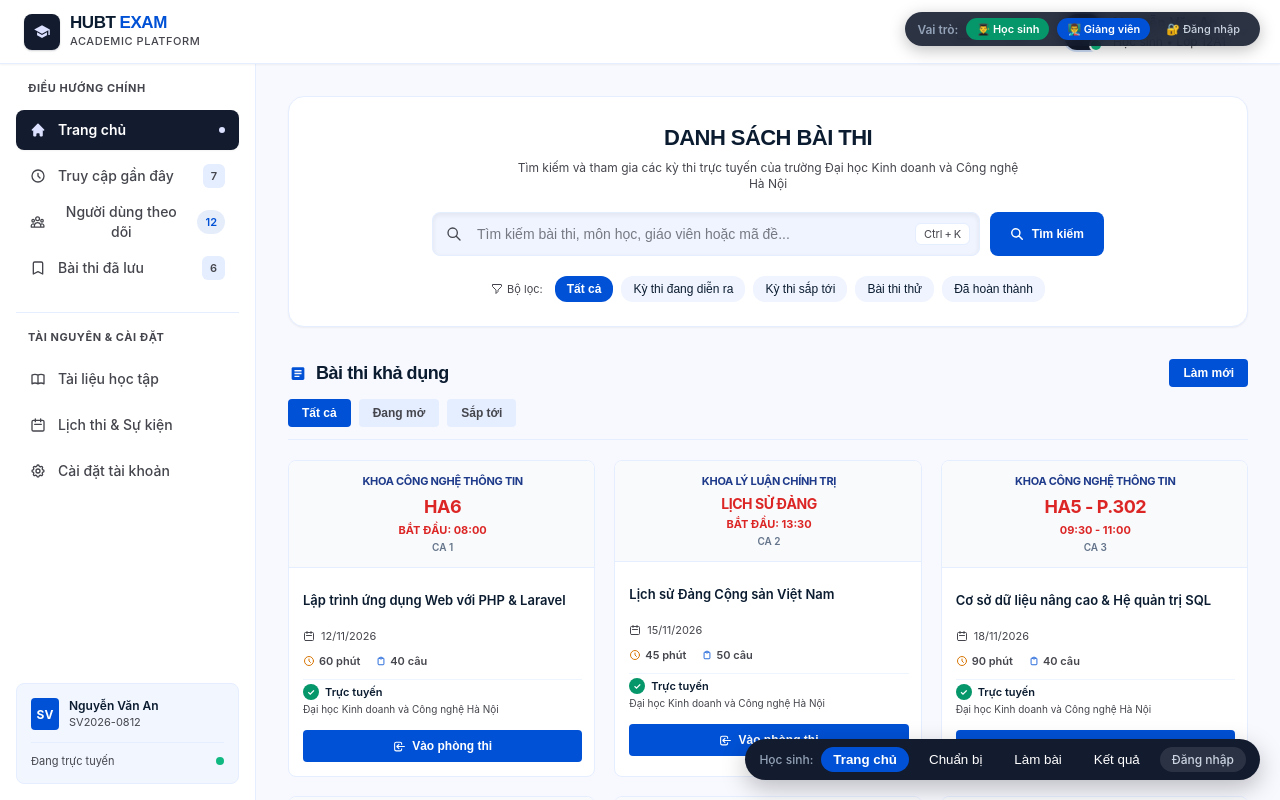
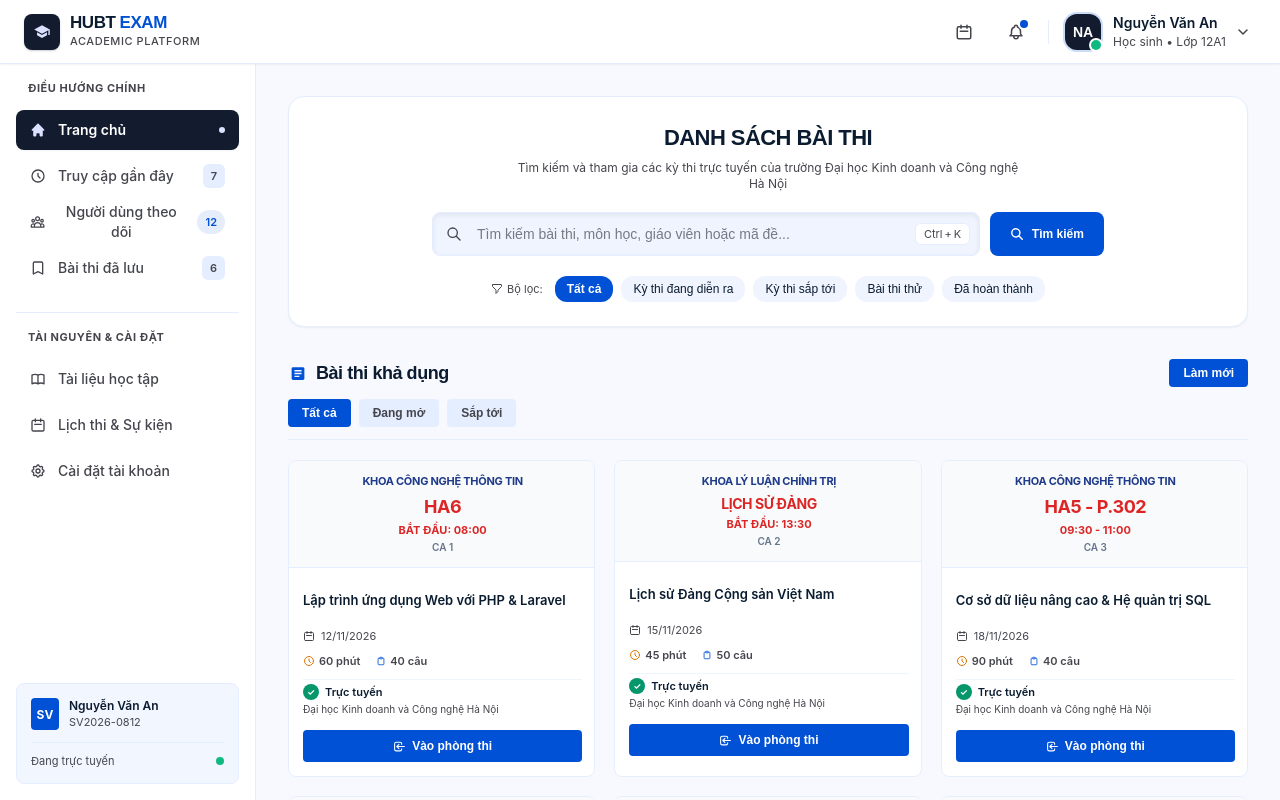
Before and after one commit to Meepo1217/web-thi-online, a React app in the folder frontend/: page /student in a window 1280 px wide. Shown: the top 800 px of the page. Built offline with nearby package versions, Linux system fonts and the light colour scheme; the HTML template or start-up script is replaced by a standard one.

Commit message:
remove: remove floating helper toolbars from App.jsx and StudentPortal.jsx

```diff
--- a/frontend/src/App.jsx
+++ b/frontend/src/App.jsx
@@ -110,68 +110,6 @@ function ConnectionTest() {
 function App() {
   return (
     <BrowserRouter>
-      {/* Thanh chuyển đổi Role nhanh nổi ở góc trên màn hình */}
-      <div style={{
-        position: 'fixed',
-        top: '12px',
-        right: '20px',
-        zIndex: 99999,
-        background: 'rgba(15, 23, 42, 0.88)',
-        backdropFilter: 'blur(8px)',
-        color: '#FFFFFF',
-        padding: '6px 12px',
-        borderRadius: '30px',
-        display: 'flex',
-        alignItems: 'center',
-        gap: '8px',
-        boxShadow: '0 4px 16px rgba(0, 0, 0, 0.25)',
-        fontSize: '12px',
-        fontFamily: "'Inter', sans-serif"
-      }}>
-        <span style={{ color: '#94A3B8', fontWeight: 600 }}>Vai trò:</span>
-        <Link
-          to="/student"
-          style={{
-            color: '#FFFFFF',
-            textDecoration: 'none',
-            padding: '4px 10px',
-            borderRadius: '16px',
-            background: '#059669',
-            fontWeight: 600,
-            fontSize: '11px'
-          }}
-        >
-          👨‍🎓 Học sinh
-        </Link>
-        <Link
-          to="/teacher/dashboard"
-          style={{
-            color: '#FFFFFF',
-            textDecoration: 'none',
-            padding: '4px 10px',
-            borderRadius: '16px',
-            background: '#0051D5',
-            fontWeight: 600,
-            fontSize: '11px'
-          }}
-        >
-          👨‍🏫 Giảng viên
-        </Link>
-        <Link
-          to="/login"
-          style={{
-            color: '#CBD5E1',
-            textDecoration: 'none',
-            padding: '4px 8px',
-            borderRadius: '16px',
-            fontWeight: 500,
-            fontSize: '11px'
-          }}
-        >
-          🔐 Đăng nhập
-        </Link>
-      </div>
-
       <Routes>
         {/* Route xác thực tài khoản chung cho cả Giảng viên và Học sinh / Sinh viên */}
         <Route path="/login" element={<Login />} />
--- a/frontend/src/pages/student/StudentPortal.jsx
+++ b/frontend/src/pages/student/StudentPortal.jsx
@@ -1,5 +1,4 @@
 import { useState } from 'react'
-import { Link } from 'react-router-dom'
 import Header from '../../components/student/Header'
 import Sidebar from '../../components/student/Sidebar'
 import Footer from '../../components/student/Footer'
@@ -115,100 +114,6 @@ export default function StudentPortal() {
         )}
 
       </div>
-
-      {/* Thanh chuyển trang nhanh nội bộ giao diện sinh viên */}
-      <div style={{
-        position: 'fixed',
-        bottom: '20px',
-        right: '20px',
-        zIndex: 9998,
-        background: '#131B2E',
-        color: '#FFFFFF',
-        padding: '8px 14px',
-        borderRadius: '30px',
-        display: 'flex',
-        alignItems: 'center',
-        gap: '8px',
-        boxShadow: '0 8px 24px rgba(0, 0, 0, 0.25)',
-        fontSize: '12px',
-        fontFamily: "'Inter', sans-serif"
-      }}>
-        <span style={{ color: '#94A3B8', fontWeight: 500 }}>Học sinh:</span>
-        <button
-          onClick={() => setCurrentPage('dashboard')}
-          style={{
-            background: currentPage === 'dashboard' ? '#0051D5' : 'transparent',
-            color: '#FFFFFF',
-            border: 'none',
-            padding: '5px 12px',
-            borderRadius: '20px',
-            cursor: 'pointer',
-            fontWeight: currentPage === 'dashboard' ? 600 : 400,
-            transition: 'all 0.15s'
-          }}
-        >
-          Trang chủ
-        </button>
-        <button
-          onClick={() => setCurrentPage('prep')}
-          style={{
-            background: currentPage === 'prep' ? '#0051D5' : 'transparent',
-            color: '#FFFFFF',
-            border: 'none',
-            padding: '5px 12px',
-            borderRadius: '20px',
-            cursor: 'pointer',
-            fontWeight: currentPage === 'prep' ? 600 : 400,
-            transition: 'all 0.15s'
-          }}
-        >
-          Chuẩn bị
-        </button>
-        <button
-          onClick={() => setCurrentPage('exam')}
-          style={{
-            background: currentPage === 'exam' ? '#0051D5' : 'transparent',
-            color: '#FFFFFF',
-            border: 'none',
-            padding: '5px 12px',
-            borderRadius: '20px',
-            cursor: 'pointer',
-            fontWeight: currentPage === 'exam' ? 600 : 400,
-            transition: 'all 0.15s'
-          }}
-        >
-          Làm bài
-        </button>
-        <button
-          onClick={() => setCurrentPage('result')}
-          style={{
-            background: currentPage === 'result' ? '#0051D5' : 'transparent',
-            color: '#FFFFFF',
-            border: 'none',
-            padding: '5px 12px',
-            borderRadius: '20px',
-            cursor: 'pointer',
-            fontWeight: currentPage === 'result' ? 600 : 400,
-            transition: 'all 0.15s'
-          }}
-        >
-          Kết quả
-        </button>
-        <Link
-          to="/login"
-          style={{
-            background: 'rgba(255, 255, 255, 0.1)',
-            color: '#CBD5E1',
-            textDecoration: 'none',
-            padding: '5px 12px',
-            borderRadius: '20px',
-            fontWeight: 500,
-            transition: 'all 0.15s'
-          }}
-        >
-          Đăng nhập
-        </Link>
-      </div>
     </div>
   )
 }
```
Also changed, not shown: frontend/src/pages/auth/VerifyOtp.jsx (line endings or trailing spaces), frontend/src/pages/auth/verify-otp.css (line endings or trailing spaces).
